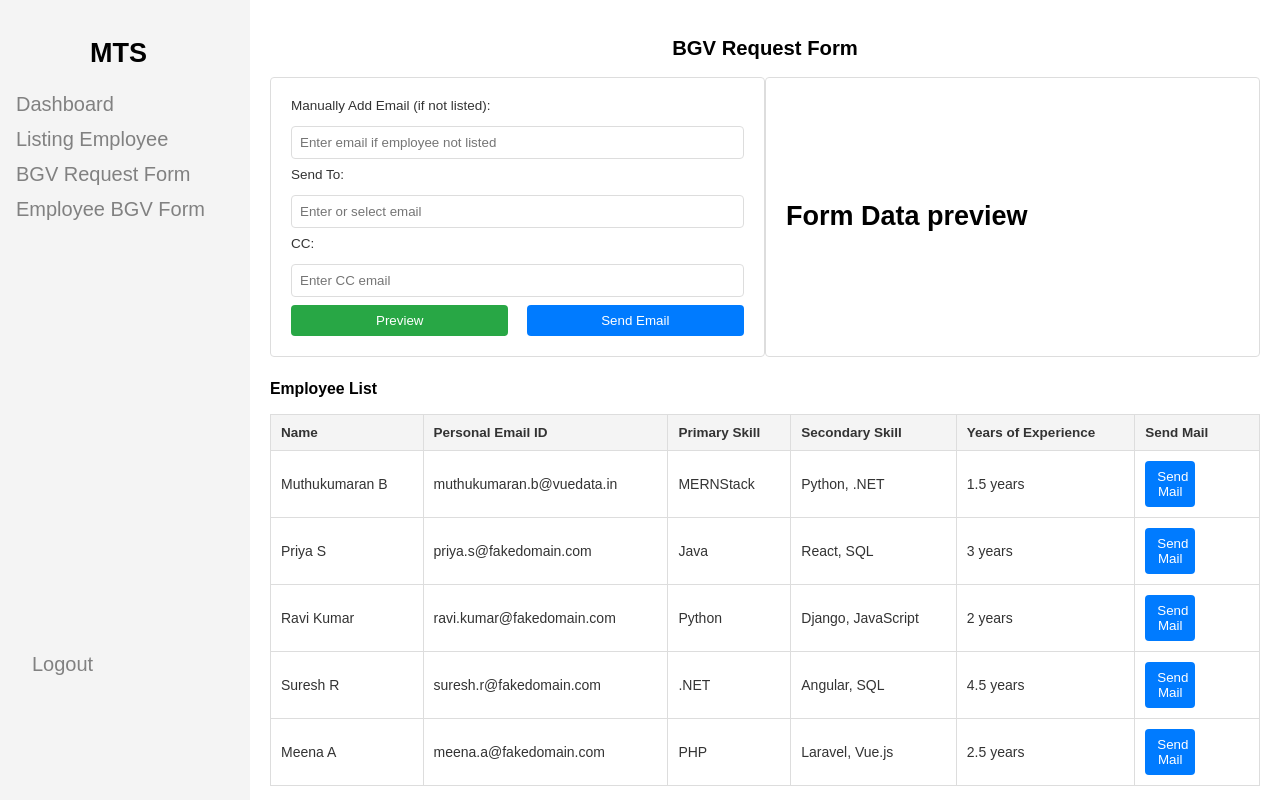
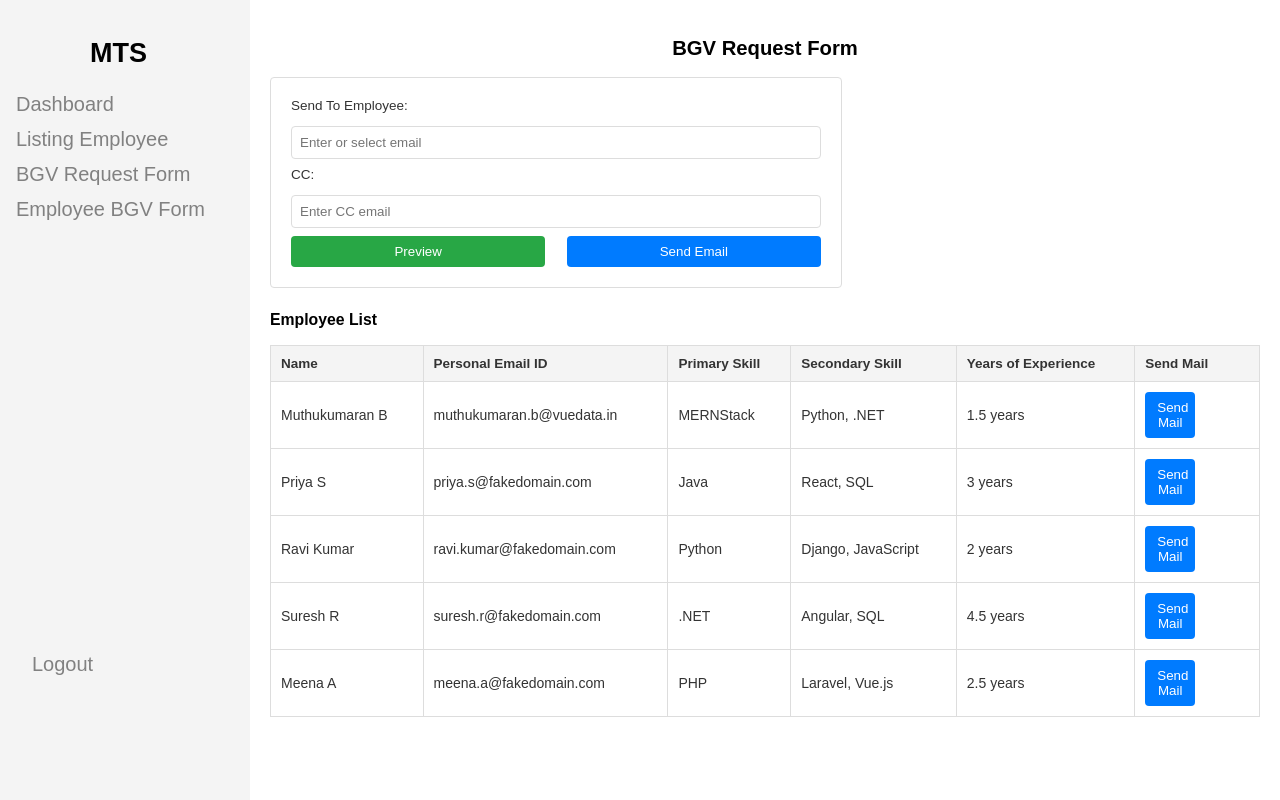
Before and after one commit to Muthukumaran-VD/MS_TrackingSystem_FR_ED, a React (Create React App) app: page /bgv-request in a window 1280 px wide. Built offline with nearby package versions, Linux system fonts and the light colour scheme.

Commit message:
connected backend url

```diff
--- a/src/pages/bgvRequestForm/BGVRequestForm.js
+++ b/src/pages/bgvRequestForm/BGVRequestForm.js
@@ -23,17 +23,6 @@ const BGVRequestForm = () => {
         const dummyEmails = ['hr@fakedomain.com', 'bgv@fakedomain.com', 'manager@fakedomain.com', 'admin@fakedomain.com'];
         setAvailableEmails(dummyEmails);
     }, []);
-
-    // Handle BGV email submission when entered manually
-    // const handleBgvSubmit = (e) => {
-    //     e.preventDefault();
-    //     if (!bgvEmail) {
-    //         console.log('Please enter an email!');
-    //         return;
-    //     }
-    //     console.log('BGV Request Sent For:', bgvEmail);
-    //     setBgvEmail('');
-    // };
 
     // Handle sending mail when an employee's button is clicked
     const handleMailToEmployee = (email) => {
@@ -65,19 +54,7 @@ const BGVRequestForm = () => {
                 <div className="form-container">
                     <form onSubmit={handleMailSubmit}>
                         <div className="form-group">
-                            <label htmlFor="bgvEmail">Manually Add Email (if not listed):</label>
-                            <input
-                                type="email"
-                                id="bgvEmail"
-                                value={bgvEmail}
-                                onChange={(e) => setBgvEmail(e.target.value)}
-                                placeholder="Enter email if employee not listed"
-                                className="input-field"
-                            />
-                        </div>
-
-                        <div className="form-group">
-                            <label htmlFor="mailTo">Send To:</label>
+                            <label htmlFor="mailTo">Send To Employee:</label>
                             <input
                                 type="email"
                                 list="availableEmails"
@@ -113,10 +90,6 @@ const BGVRequestForm = () => {
                             <button type="submit" className="btn">Send Email</button>
                         </div>
                     </form>
-                </div>
-
-                <div className="form-container">
-                    <h1>Form Data preview</h1>
                 </div>
             </div>
             {/* Employee List */}
--- a/src/pages/userList/UserList.js
+++ b/src/pages/userList/UserList.js
@@ -22,7 +22,7 @@ function UserList() {
     useEffect(() => {
         const fetchUsers = async () => {
             try {
-                const res = await fetch(`http://localhost:5001/users?page=${currentPage}&limit=${usersPerPage}&search=${encodeURIComponent(searchQuery)}`);
+                const res = await fetch(`mtsbackend-eq0rilqd.b4a.run/users?page=${currentPage}&limit=${usersPerPage}&search=${encodeURIComponent(searchQuery)}`);
                 const data = await res.json();
                 setUsers(data.users);
                 setTotalPages(data.totalPages);
```
